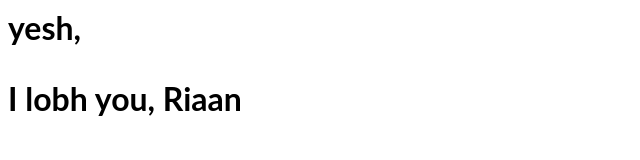
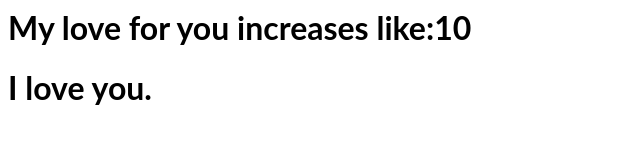
Before and after one commit to mrinaldey/hello-react-example-bgwdrx, a React app: page / in a window 1280 px wide. Shown: the whole page, without its empty margins (0-640 px from the left). Built offline with nearby package versions, Linux system fonts and the light colour scheme.

Commit message:
2 files modified

```diff
--- a/index.html
+++ b/index.html
@@ -1 +1,2 @@
 <div id="root"></div>
+<div id="chapri"></div>
--- a/index.js
+++ b/index.js
@@ -2,7 +2,16 @@ import React from 'react';
 import ReactDOM from 'react-dom';
 import './style.css';
 
-const name = 'Riaan';
-const el = <p>I lobh you, {name}</p>;
-const em = <h1>yesh, {el}</h1>;
-ReactDOM.render(em, document.getElementById('root'));
+let counter = 0;
+let show = () => {
+  counter++;
+  const el = <h1>My love for you increases like:{counter}</h1>;
+  ReactDOM.render(el, document.getElementById('root'));
+};
+setInterval(show, 500);
+
+function Confess() {
+  return <h1>I love you.</h1>;
+}
+const dum = <Confess />;
+ReactDOM.render(dum, document.getElementById('chapri'));
```
